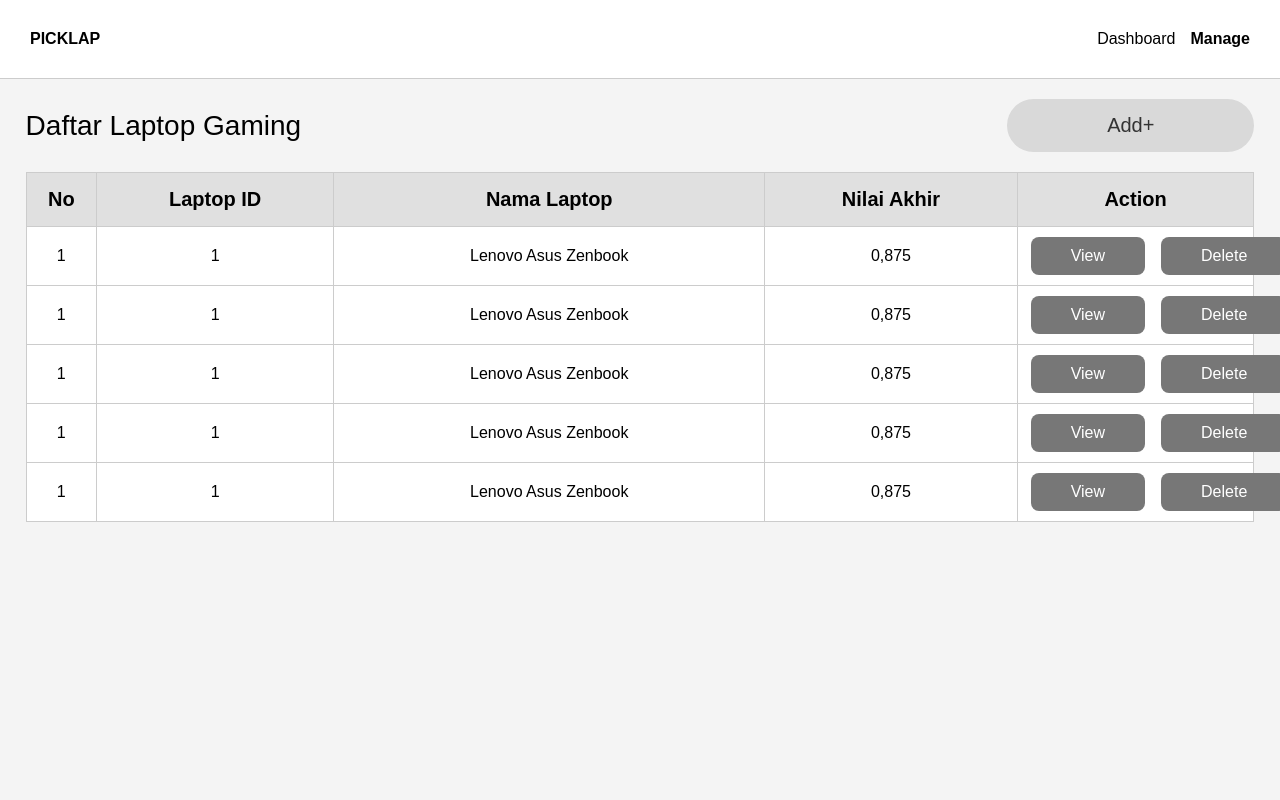
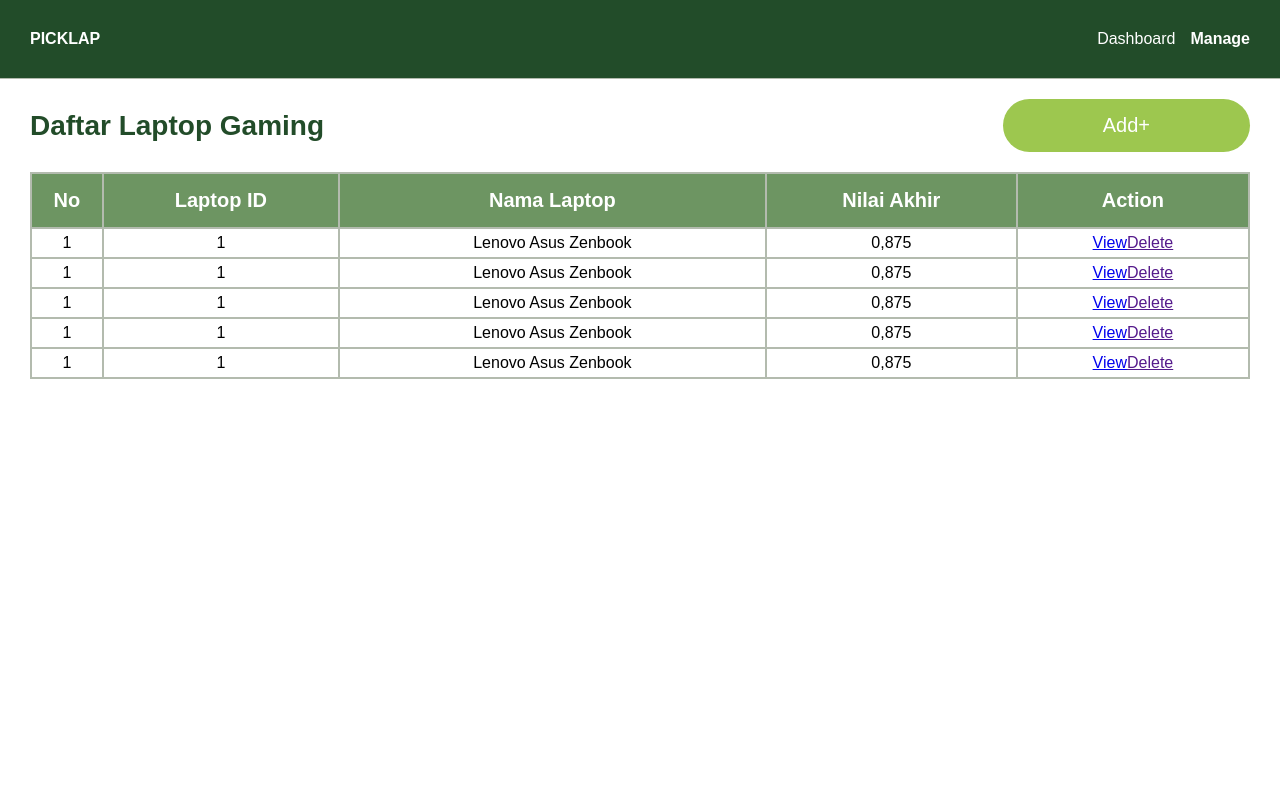
Before and after one commit to azhari-dev/Project-SPK, a PHP site: page /admin/manage.php in a window 1280 px wide. Run offline with PHP 8.4, Linux system fonts and the light colour scheme.

Commit message:
Update style.css

```diff
--- a/style.css
+++ b/style.css
@@ -10,17 +11,12 @@ body {
   display: flex;
   justify-content: center;
   align-items: center;
-    background-color: #f4f4f4;
 }
 
 /* admin tambah start */
 .tambah {
   margin-top: 20px;
 }
-
-/* p.heading {
-    font-size: 28px;
-} */
 
 .add-container {
   margin: auto;
@@ -84,37 +81,53 @@ body {
   flex-direction: column;
   align-items: center;
   justify-content: center;
+  padding: 0 30px 50px;
 }
 
 .m-container {
-    /* background-color: tomato; */
   margin: 20px auto 0;
   display: flex;
   justify-content: space-between;
   align-items: center;
-    width: 96%;
+  width: 100%;
 }
 
 .m-container a {
   text-decoration: none;
-    color: #333;
+  color: #fff;
   padding: 15px 100px;
-    background-color: #D9D9D9;
+  background-color: #9dc74f;
   border-radius: 100px;
   font-size: 20px;
 }
 
 .m-container p {
-    /* background-color: #007bff; */
   font-size: 28px;
-    font-weight: medium;
+  font-weight: bold;
+  color: #224c29;
 }
 
 .table-manage {
-    width: 96%;
-    border: 1px solid black;
+  margin-top: 20px;
+}
+
+table {
   text-align: center;
-    margin-top: 20px;
+  width: 100%;
+  border-collapse: collapse;
+  background-color: #fff;
+}
+
+table th,
+table td {
+  text-align: center;
+  border: 2px solid #b3bbae;
+  padding: 5px;
+}
+
+table th {
+  background-color: #6d9562;
+  color: #fff;
 }
 
 .table-manage tr th {
@@ -122,26 +135,46 @@ body {
   font-size: 20px;
 }
 
-.table-manage th, .table-manage td {
-    padding: 5px;
+.table-manage td .action {
+  display: flex;
+  justify-content: center;
 }
 
-.table-manage td .action {
-    width: 82px;
-    display: flex;
+.table-manage .action button {
+  border-radius: 8px;
+  margin: 5px 8px;
+  color: white;
+  padding: 10px 40px;
 }
 
-.table-manage .action a {
-    border-radius: 8px;
-    margin: 5px 8px;
-    text-decoration: none;
-    color: white;
-    padding: 10px 40px;
-    background-color: #777;
+.button-view {
+  background-color: #9dc74f;
 }
-/* admin manage start */
 
-/* admin view start */
+.button-delete {
+  background-color: #ea3c18;
+}
+
+.button-delete:hover {
+  background-color: #d63b1c;
+}
+
+.table-manage .no {
+  width: 10%;
+}
+
+.table-manage .li {
+  width: 10%;
+}
+
+.table-manage .na {
+  width: 10%;
+}
+
+.table-manage .ac {
+  width: 20%;
+}
+
 .view {
   margin-top: 20px;
   height: 85%;
@@ -184,28 +215,44 @@ p.heading {
   font-size: 16px;
   padding: 15px 20px;
   margin-bottom: 20px;
-    background-color: #D9D9D9;
   border-radius: 8px;
 }
 
 .in-spek-1 {
   width: 30%;
+  color: #fff;
+}
+
+.in-spek-1 p {
+  background-color: #9dc74f;
+}
+
+.in-spek-2 p {
+  border: 2px solid #224c29;
 }
 
 .in-spek-2 {
+  color: #224c29;
   width: 65%;
 }
 
-/* admin view end */
+/* admin manage start */
 
 /* navbar start */
 .navbar {
   display: flex;
   justify-content: space-between;
   align-items: center;
-    background-color: #fff;
+  background-color: #224c29;
   padding: 30px 30px;
-    border-bottom: 1px solid #ccc;
+  border-bottom: 1px solid #b3bbae;
+}
+
+.navbar,
+.navbar .menu a {
+  color: #ffffff;
+  text-decoration: none;
+  font-size: 16px;
 }
 
 .navbar .logo {
@@ -215,12 +262,6 @@ p.heading {
 .navbar .menu {
   display: flex;
   gap: 15px;
-}
-
-.navbar .menu a {
-    text-decoration: none;
-    color: #000;
-    font-size: 16px;
 }
 
 .navbar .menu a.active {
@@ -467,37 +484,43 @@ button:hover {
   align-items: center;
   margin-bottom: 20px;
   width: 100%;
-    /* background-color: #007bff; */
 }
 
-.header-row button  {
+.header-row button {
   width: 150px;
   height: 40px;
-    background-color: #ccc;
   border-radius: 150px;
-    text-decoration: none;
   display: flex;
   justify-content: center;
   align-items: center;
-    color: black;
 }
 
-table {
+.container-cari-laptop {
+  padding: 20px;
+}
+
+.search-section {
+  display: flex;
+  justify-content: center;
+  align-items: center;
+}
+
+.table-cari-laptop {
   width: 100%;
   border-collapse: collapse;
-    background-color: #fff;
+  margin-bottom: 50px;
 }
 
-table th,
-table td {
-    text-align: center;
+.table-cari-laptop th,
+.table-cari-laptop td {
   border: 1px solid #ccc;
   padding: 10px;
 }
 
-table th {
-    background-color: #e0e0e0;
+.list-laptop {
+  color: #224c29;
 }
+
 /* cari laptop end */
 
 /* ranking start */
```
Also changed, not shown: other parts of style.css (+36 -62 lines). Lines whose indentation alone changed are shown as unchanged.
